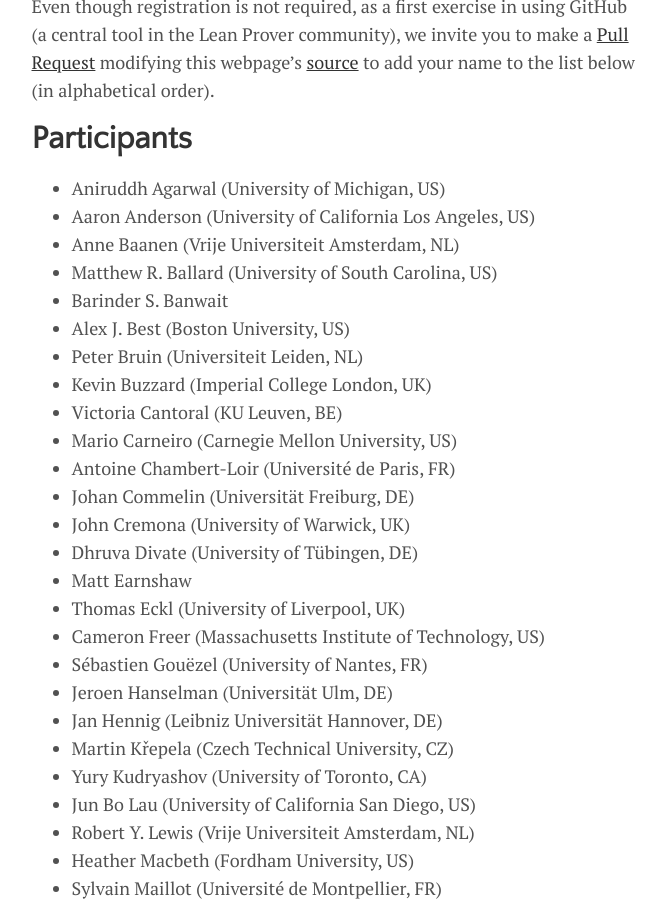
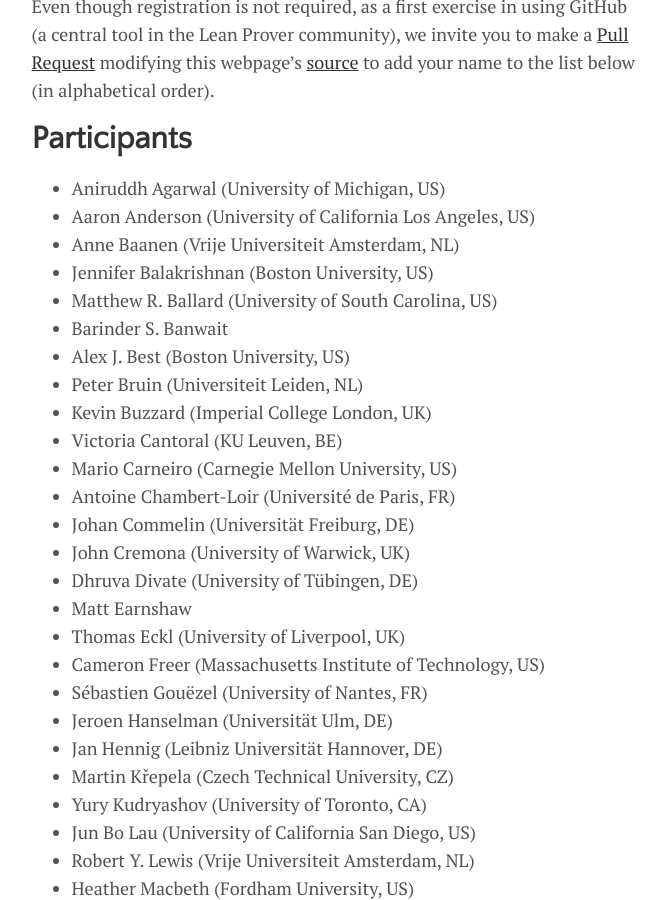
Before and after one commit to leanprover-community/lftcm2020, a Jekyll site: the page built from docs/participants.md, in a window 1280 px wide and 900 px high, scrolled down 330 px. Shown: the whole window, without its empty margins (301-967 px from the left). Built offline with Jekyll 4.4.1, drawn with Linux system fonts in a browser that asks for light colours.

Commit message:
Update participants.md

```diff
--- a/docs/participants.md
+++ b/docs/participants.md
@@ -27,6 +27,7 @@
 * Aniruddh Agarwal (University of Michigan, US)
 * Aaron Anderson (University of California Los Angeles, US)
 * Anne Baanen (Vrije Universiteit Amsterdam, NL)
+* Jennifer Balakrishnan (Boston University, US)
 * Matthew R. Ballard (University of South Carolina, US)
 * Barinder S. Banwait
 * Alex J. Best (Boston University, US)
```
